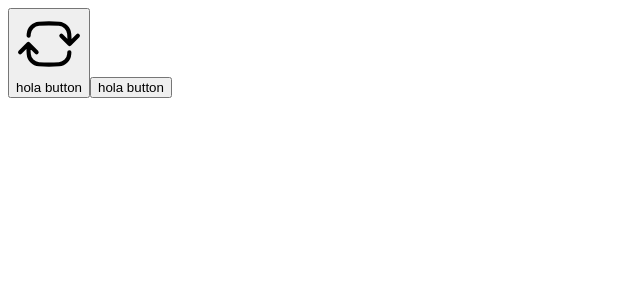
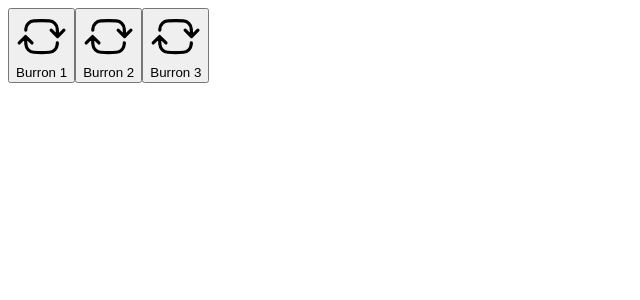
Before and after one commit to stevenAnto/LearnReact, a React (Vite) app: page / in a window 1280 px wide. Shown: the top 300 px of the page, without its empty margins (0-640 px from the left). Built offline with nearby package versions, Linux system fonts and the light colour scheme.

Commit message:
he creado una fucnion que crea un elemento normal

```diff
--- a/src/main.jsx
+++ b/src/main.jsx
@@ -4,7 +4,7 @@ import ReactDOM from 'react-dom/client'
 const root =ReactDOM.createRoot(document.getElementById('root'))
 
 
-const createButton = ()=>{
+const createButton = ({text})=>{
   return (
 
 
@@ -14,14 +14,15 @@ const createButton = ()=>{
         <path strokeLinecap="round" strokeLinejoin="round" d="M19.5 12c0-1.232-.046-2.453-.138-3.662a4.006 4.006 0 00-3.7-3.7 48.678 48.678 0 00-7.324 0 4.006 4.006 0 00-3.7 3.7c-.017.22-.032.441-.046.662M19.5 12l3-3m-3 3l-3-3m-12 3c0 1.232.046 2.453.138 3.662a4.006 4.006 0 003.7 3.7 48.656 48.656 0 007.324 0 4.006 4.006 0 003.7-3.7c.017-.22.032-.441.046-.662M4.5 12l3 3m-3-3l-3 3" />
       </svg>
 
-      hola button</button>
+      {text}</button>
 
   )
 }
 
 root.render(
   <React.Fragment>
-    {createButton()}
-    <button>hola button</button>
+    {createButton({text: 'Burron 1'})}
+    {createButton({text: 'Burron 2'})}
+    {createButton({text: 'Burron 3'})}
   </React.Fragment>
 )
```
